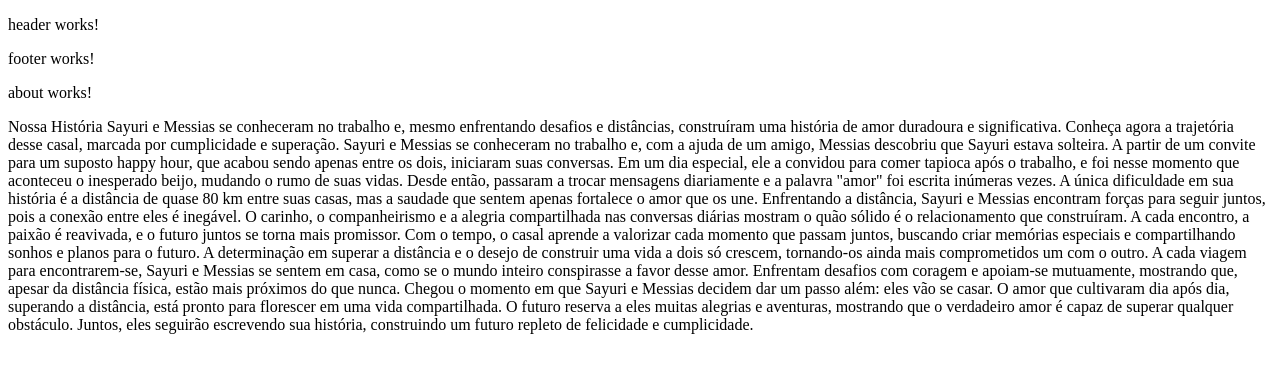
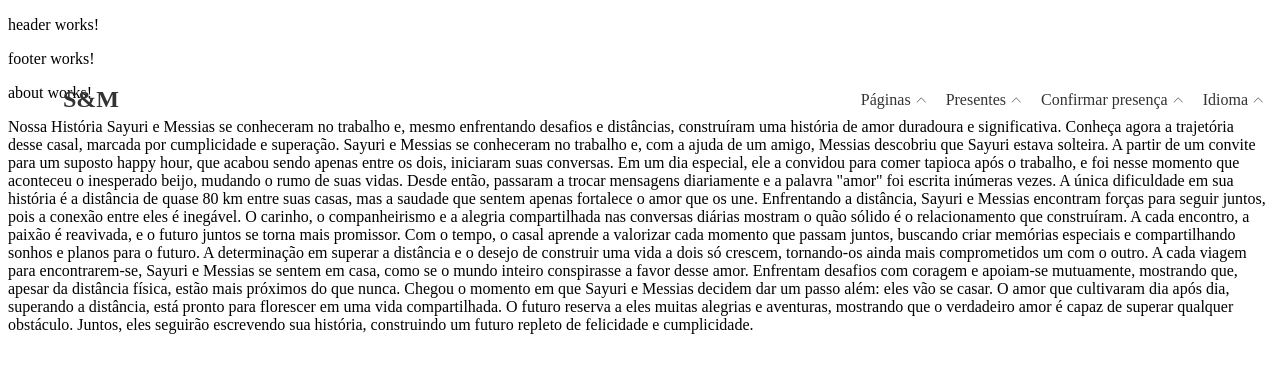
Before and after one commit to Geovane-Araujo/WeddingPages, an Angular app in the folder WeddingPages/: page /about in a window 1280 px wide. Shown: the top 372 px of the page. Built offline with nearby package versions, Linux system fonts and the light colour scheme.

Commit message:
testes
testes

```diff
--- a/WeddingPages/src/app/components/header/header.component.html
+++ b/WeddingPages/src/app/components/header/header.component.html
@@ -1 +1,93 @@
 <p>header works!</p>
+<header class="header">
+    <div class="header__container">
+        <a data-testid="CoupleNameHeader" class="header__couple-name notranslate" href="/">
+            <span>S</span>
+            <span>&amp;</span>
+            <span>M</span>
+        </a>
+        <nav class="menu">
+            <button class="menu__icon--mobile">
+                <span class="menu__icon"></span>
+            </button>
+            <ul class="menu__wrapper">
+                <li class="menu__item">
+                    <div class="menu-dropdown">
+                        <a class="menu-dropdown__title" href="#">
+                            Páginas
+                            <svg xmlns="http://www.w3.org/2000/svg" viewBox="0 0 11 6" class="menu-dropdown__icon">
+                                <path fill="#605F63" fill-rule="evenodd"
+                                    d="M5.95.335l4.717 4.912a.302.302 0 010 .416.274.274 0 01-.4 0L5.75.961 1.234 5.663a.274.274 0 01-.4 0 .303.303 0 01-.084-.207c0-.074.027-.15.084-.207L5.55.337a.274.274 0 01.4-.002z">
+                                </path>
+                            </svg>
+                        </a>
+                        <ul class="menu-dropdown__list">
+                            <li class="message-dropdown__item -active"><a href="/home" aria-current="page">Página Inicial</a></li>
+                            <li class="message-dropdown__item"><a href="/about">Nossa história</a></li>
+                            <li class="message-dropdown__item"><a href="/messages">Mensagens</a></li>
+                        </ul>
+                    </div>
+                </li>
+                <li class="menu__item">
+                    <div class="menu-dropdown">
+                        <a class="menu-dropdown__title" href="#">
+                            Presentes
+                            <svg xmlns="http://www.w3.org/2000/svg" viewBox="0 0 11 6" class="menu-dropdown__icon">
+                                <path fill="#605F63" fill-rule="evenodd"
+                                    d="M5.95.335l4.717 4.912a.302.302 0 010 .416.274.274 0 01-.4 0L5.75.961 1.234 5.663a.274.274 0 01-.4 0 .303.303 0 01-.084-.207c0-.074.027-.15.084-.207L5.55.337a.274.274 0 01.4-.002z">
+                                </path>
+                            </svg>
+                        </a>
+                        <ul class="menu-dropdown__list">
+                            <li class="message-dropdown__item"><a href="/pages/gifts">Lista de presentes virtuais</a></li>
+                        </ul>
+                    </div>
+                </li>
+                <li class="menu__item">
+                    <div class="menu-dropdown">
+                        <a class="menu-dropdown__title" href="#">
+                            Confirmar presença
+                            <svg xmlns="http://www.w3.org/2000/svg" viewBox="0 0 11 6" class="menu-dropdown__icon">
+                                <path fill="#605F63" fill-rule="evenodd"
+                                    d="M5.95.335l4.717 4.912a.302.302 0 010 .416.274.274 0 01-.4 0L5.75.961 1.234 5.663a.274.274 0 01-.4 0 .303.303 0 01-.084-.207c0-.074.027-.15.084-.207L5.55.337a.274.274 0 01.4-.002z">
+                                </path>
+                            </svg>
+                        </a>
+                        <ul class="menu-dropdown__list">
+                            <li class="message-dropdown__item"><a href="/pages/29701828">Casamento</a></li>
+                        </ul>
+                    </div>
+                </li>
+                <li class="menu__item">
+                    <div class="menu-dropdown">
+                        <a class="menu-dropdown__title--multi-language menu-dropdown__title" href="#">
+                            Idioma
+                            <span class="language-flag"></span>
+                            <svg xmlns="http://www.w3.org/2000/svg" viewBox="0 0 11 6" class="menu-dropdown__icon">
+                                <path fill="#605F63" fill-rule="evenodd"
+                                    d="M5.95.335l4.717 4.912a.302.302 0 010 .416.274.274 0 01-.4 0L5.75.961 1.234 5.663a.274.274 0 01-.4 0 .303.303 0 01-.084-.207c0-.074.027-.15.084-.207L5.55.337a.274.274 0 01.4-.002z">
+                                </path>
+                            </svg>
+                        </a>
+                        <ul class="menu-dropdown__list">
+                            <li class="message-dropdown__item"><span class="language-flag"></span>Português</li>
+                            <li class="message-dropdown__item"><span class="language-flag"></span>Inglês</li>
+                            <li class="message-dropdown__item"><span class="language-flag"></span>Espanhol</li>
+                            <li class="message-dropdown__item"><span class="language-flag"></span>Francês</li>
+                            <li class="message-dropdown__item"><span class="language-flag"></span>Alemão</li>
+                            <li class="message-dropdown__item">
+                                <span class="language-flag"></span>Powered by
+                                <svg xmlns="http://www.w3.org/2000/svg" viewBox="0 0 77 11">
+                                    <g fill="#2C2C2C" fill-rule="evenodd">
+                                        <path d="">
+                                        </path>
+                                    </g>
+                                </svg>
+                            </li>
+                        </ul>
+                    </div>
+                </li>
+            </ul>
+        </nav>
+    </div>
+</header>
--- a/WeddingPages/src/app/components/header/header.component.scss
+++ b/WeddingPages/src/app/components/header/header.component.scss
@@ -0,0 +1,113 @@
+.header {
+    width: 100%;
+    position: fixed;
+    padding: 0px 15px;
+    min-height: 99px;
+    transition: background 0.5s ease 0s;
+    z-index: 100;
+    display: flex;
+    -webkit-box-align: center;
+    align-items: center;
+    -webkit-box-pack: center;
+    justify-content: center;
+    background: rgba(0, 0, 0, 0);
+    border-bottom: 1px solid rgba(0, 0, 0, 0);
+
+    &__container {
+      max-width: 1200px;
+      width: 100%;
+      display: flex;
+      justify-content: space-between;
+      align-items: center;
+    }
+
+    &__couple-name {
+      font-size: 24px;
+      text-decoration: none;
+      color: #333;
+      display: flex;
+      align-items: self-start;
+      font-weight: bold;
+
+      span {
+        margin: 0;
+      }
+    }
+
+    .menu {
+      display: flex;
+      align-items: center;
+
+      .menu__icon--mobile {
+        display: none;
+        /* Add your mobile menu icon styles here */
+      }
+    }
+
+    .menu__wrapper {
+      display: flex;
+      list-style: none;
+      margin: 0;
+      padding: 0;
+
+      .menu__item {
+        margin-left: 20px;
+
+        .menu-dropdown {
+          position: relative;
+
+          .menu-dropdown__title {
+            font-size: 16px;
+            color: #333;
+            text-decoration: none;
+            display: flex;
+            align-items: center;
+
+            .menu-dropdown__icon {
+              width: 10px;
+              height: 6px;
+              fill: #605f63;
+              margin-left: 5px;
+            }
+          }
+
+          .menu-dropdown__list {
+            display: none;
+            position: absolute;
+            top: 100%;
+            left: 0;
+            background-color: #fff;
+            box-shadow: 0 2px 4px rgba(0, 0, 0, 0.1);
+            padding: 10px;
+            z-index: 1;
+
+            &.-active {
+              display: block;
+            }
+
+            .message-dropdown__item {
+              font-size: 14px;
+              margin: 5px 0;
+              display: flex;
+              align-items: center;
+
+              a {
+                color: #333;
+                text-decoration: none;
+              }
+
+              .language-flag {
+                /* Add styles for language flags here */
+              }
+            }
+          }
+        }
+
+        &:hover {
+          .menu-dropdown__list {
+            display: block;
+          }
+        }
+      }
+    }
+  }
```
